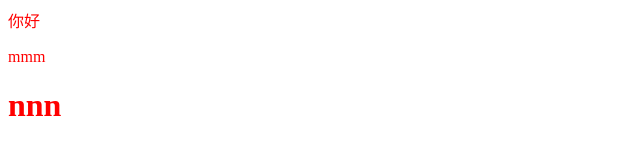
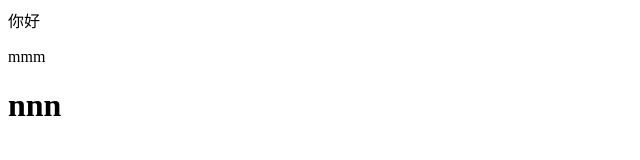
Before and after one commit to zanzan521/two, a plain HTML site: page index.html in a window 1280 px wide. Shown: the whole page, without its empty margins (0-640 px from the left). Drawn offline with Linux system fonts and the light colour scheme.

Commit message:
我弟2次该的

```diff
--- a/index.html
+++ b/index.html
@@ -3,10 +3,10 @@
 <head>
 	<meta charset="UTF-8">
 	<title>Document</title>
-	<link rel="stylesheet" href="css/main.css"/>
+	<link rel="stylesheet"/>
 </head>
 <body>
-	<div>你好</div>
+	<div>你好</div><p></p>
 	<p>mmm</p>
 	<h1>nnn</h1>
 </body>
```
